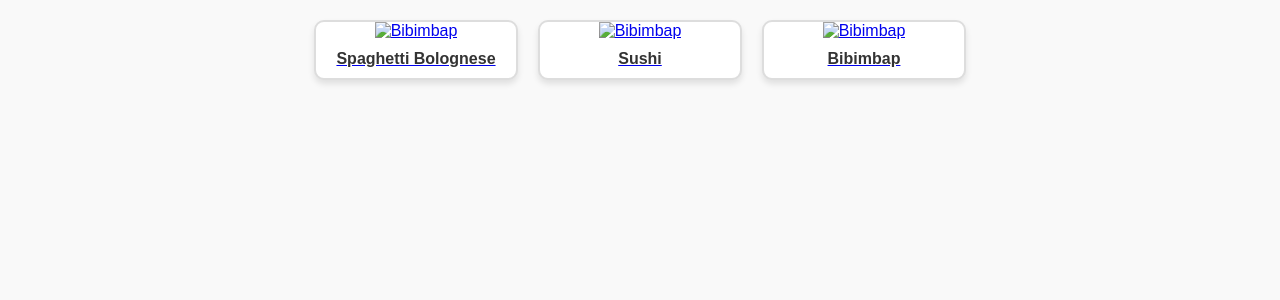
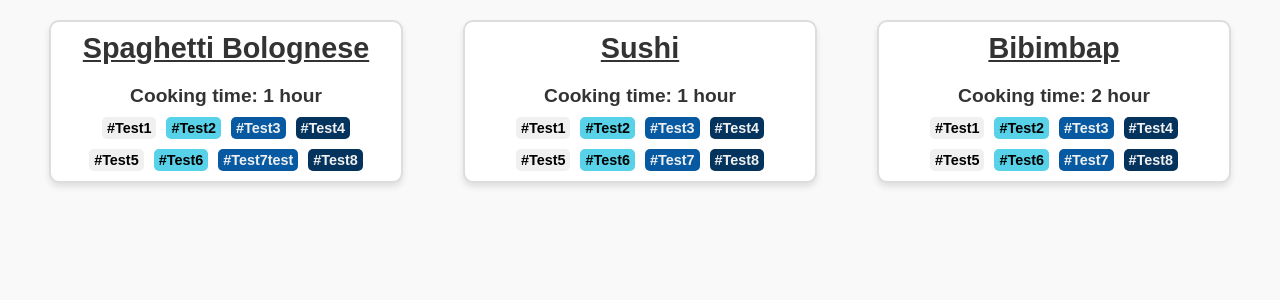
Before and after one commit to danngo51/SE05-HCI2, a Django app: page /user/main/ in a window 1280 px wide. Shown: the part 102-402 px from the top of the page. Run offline with Django 5.2, Linux system fonts and the light colour scheme; some libraries are stand-ins or nearby versions.

Commit message:
Changes to main

```diff
--- a/MealMate/users/static/users/css/main.css
+++ b/MealMate/users/static/users/css/main.css
@@ -112,12 +112,17 @@ body {
     display: flex;
     justify-content: center;
     flex-wrap: wrap;
-    gap: 20px;
+    gap: 60px;
     margin-top: 20px;
 }
 
 .menu-item {
-    width: 200px;
+    display: flex;
+    flex-direction: column; /* Align content vertically */
+    justify-content: space-between; /* Ensure the content takes up available space */
+    align-items: center;
+    width: 350px;
+    min-height: 50px; /* Set a minimum height to ensure it fits content */
     background-color: white;
     border: 2px solid #ddd;
     border-radius: 10px;
@@ -125,18 +130,103 @@ body {
     text-align: center;
     box-shadow: 0 4px 6px rgba(0, 0, 0, 0.1);
     transition: transform 0.2s, box-shadow 0.2s;
+
+    /* width: 350px;
+    background-color: white;
+    border: 2px solid #ddd;
+    border-radius: 10px;
+    overflow: hidden;
+    text-align: center;
+    box-shadow: 0 4px 6px rgba(0, 0, 0, 0.1);
+    transition: transform 0.2s, box-shadow 0.2s;*/
 }
 
-.menu-item img {
+/* .menu-item img {
     width: 100%;
     height: 150px;
     object-fit: cover;
+} */
+
+
+.menu-item h3 {
+    font-size: 1.8rem;
+    text-decoration: underline;
+    color: #333;
+    margin: 10px 0;
 }
 
-.menu-item h3 {
-    font-size: 1rem;
+a {
+    text-decoration: none; /* Ta bort understrykning */
+    color: inherit; /* Ärva textfärgen från föräldraelementet */
+}
+
+
+.menu-item h4 {
+    font-size: 1.2rem;
     color: #333;
-    margin: 10px 0;
+    margin: 7px 0;
+    font-weight: bold;
+    margin-top: 20px;
+}
+
+.menu-item h5 {
+    display: flex;
+    flex-wrap: wrap; /* Gör att hashtagsen bryts till nästa rad vid behov */
+    gap: 10px; /* Utrymme mellan hashtags */
+    justify-content: center;
+    margin: 10px 20px; /* Utrymme runt hela blocket */
+}
+
+.menu-item h5 span {
+    padding: 5px 10px; /* Lite utrymme runt texten i varje hashtag */
+    background-color: #f0f0f0; /* Bakgrundsfärg för att göra boxarna synliga */
+    border-radius: 5px; /* Ger rundade hörn */
+    text-align: center;
+    white-space: nowrap; /* Hindrar texten från att brytas */
+}
+
+/* Style for individual hashtags */
+.menu-item h5 .hashtagA {
+    margin-left: 40px;
+    background-color: #f0f0f0; /* Light gray background */
+    display: inline-block; /* Ensures the background only wraps around each span */
+    padding: 3px 5px; /* Add some space inside the background */
+    margin: 0; /* Add spacing between hashtags */
+    border-radius: 5px; /* Optional rounded corners */
+    font-size: 0.9rem; /* Adjust font size if needed */
+    margin: 0px;
+}
+
+.menu-item h5 .hashtagB {
+    background-color: #57d2e8; /* Light gray background */
+    display: inline-block; /* Ensures the background only wraps around each span */
+    padding: 3px 5px; /* Add some space inside the background */
+    margin: 0 5px; /* Add spacing between hashtags */
+    border-radius: 5px; /* Optional rounded corners */
+    font-size: 0.9rem; /* Adjust font size if needed */
+    margin: 0px;
+}
+
+.menu-item h5 .hashtagC {
+    background-color: #075aa2; /* Light gray background */
+    color: #f0f0f0;
+    display: inline-block; /* Ensures the background only wraps around each span */
+    padding: 3px 5px; /* Add some space inside the background */
+    margin: 0 5px; /* Add spacing between hashtags */
+    border-radius: 5px; /* Optional rounded corners */
+    font-size: 0.9rem; /* Adjust font size if needed */
+    margin: 0px;
+}
+
+.menu-item h5 .hashtagD {
+    background-color: #04345d; /* Light gray background */
+    color: #f0f0f0;
+    display: inline-block; /* Ensures the background only wraps around each span */
+    padding: 3px 5px; /* Add some space inside the background */
+    margin: 0 5px; /* Add spacing between hashtags */
+    border-radius: 5px; /* Optional rounded corners */
+    font-size: 0.9rem; /* Adjust font size if needed */
+    margin: 0px;
 }
 
 .menu-item:hover {
--- a/MealMate/users/templates/users/main.html
+++ b/MealMate/users/templates/users/main.html
@@ -6,6 +6,7 @@
     <title>Explore Recipes</title>
     {% load static %}
     <link rel="stylesheet" href="{% static 'users/css/main.css' %}">
+
 </head>
 <body>
     <header class="explore-header">
@@ -16,6 +17,7 @@
         <div class="search-bar">
             <input type="text" placeholder="Search, e.g. Indian, pasta, spicy etc.">
             <button>🔍</button>
+
         </div>
         <div class="user-actions">
             <a href="{% url 'change_options' %}" class="preferences">Preferences</a>
@@ -29,20 +31,50 @@
         <div class="menu-items">
             <div class="menu-item">
                 <a href="{% url 'recipe' %}">
-                    <img src="https://via.placeholder.com/200x150" alt="Bibimbap">
                     <h3>Spaghetti Bolognese</h3>
+                    <h4>Cooking time: 1 hour</h4>
+                    <h5>
+                        <span class="hashtagA">#Test1</span>
+                        <span class="hashtagB">#Test2</span>
+                        <span class="hashtagC">#Test3</span>
+                        <span class="hashtagD">#Test4</span>
+                        <span class="hashtagA">#Test5</span>
+                        <span class="hashtagB">#Test6</span>
+                        <span class="hashtagC">#Test7test</span>
+                        <span class="hashtagD">#Test8</span>
+                    </h5>
                 </a>
             </div>
             <div class="menu-item">
                 <a href="{% url 'recipe' %}">
-                    <img src="https://via.placeholder.com/200x150" alt="Bibimbap">
                     <h3>Sushi</h3>
+                    <h4>Cooking time: 1 hour</h4>
+                    <h5>
+                        <span class="hashtagA">#Test1</span>
+                        <span class="hashtagB">#Test2</span>
+                        <span class="hashtagC">#Test3</span>
+                        <span class="hashtagD">#Test4</span>
+                        <span class="hashtagA">#Test5</span>
+                        <span class="hashtagB">#Test6</span>
+                        <span class="hashtagC">#Test7</span>
+                        <span class="hashtagD">#Test8</span>
+                    </h5>
                 </a>
             </div>
             <div class="menu-item">
-                <a href="{% url 'recipe' %}">
-                    <img src="https://via.placeholder.com/200x150" alt="Bibimbap">
+                    <a href="{% url 'recipe' %}">
                     <h3>Bibimbap</h3>
+                    <h4>Cooking time: 2 hour</h4>
+                    <h5>
+                        <span class="hashtagA">#Test1</span>
+                        <span class="hashtagB">#Test2</span>
+                        <span class="hashtagC">#Test3</span>
+                        <span class="hashtagD">#Test4</span>
+                        <span class="hashtagA">#Test5</span>
+                        <span class="hashtagB">#Test6</span>
+                        <span class="hashtagC">#Test7</span>
+                        <span class="hashtagD">#Test8</span>
+                    </h5>
                 </a>
             </div>
         </div>
--- a/MealMate/users/templates/users/recipe.html
+++ b/MealMate/users/templates/users/recipe.html
@@ -12,6 +12,8 @@
         <h1>Bibimbap</h1>
         <button class="back-button" onclick="history.back()">Back</button>
     </div>
+
+
 
     <div class="recipe-info">
         <div class="time-servings">
```
Also changed, not shown: MealMate/users/static/users/css/recipe.css (+10 -0 lines).
